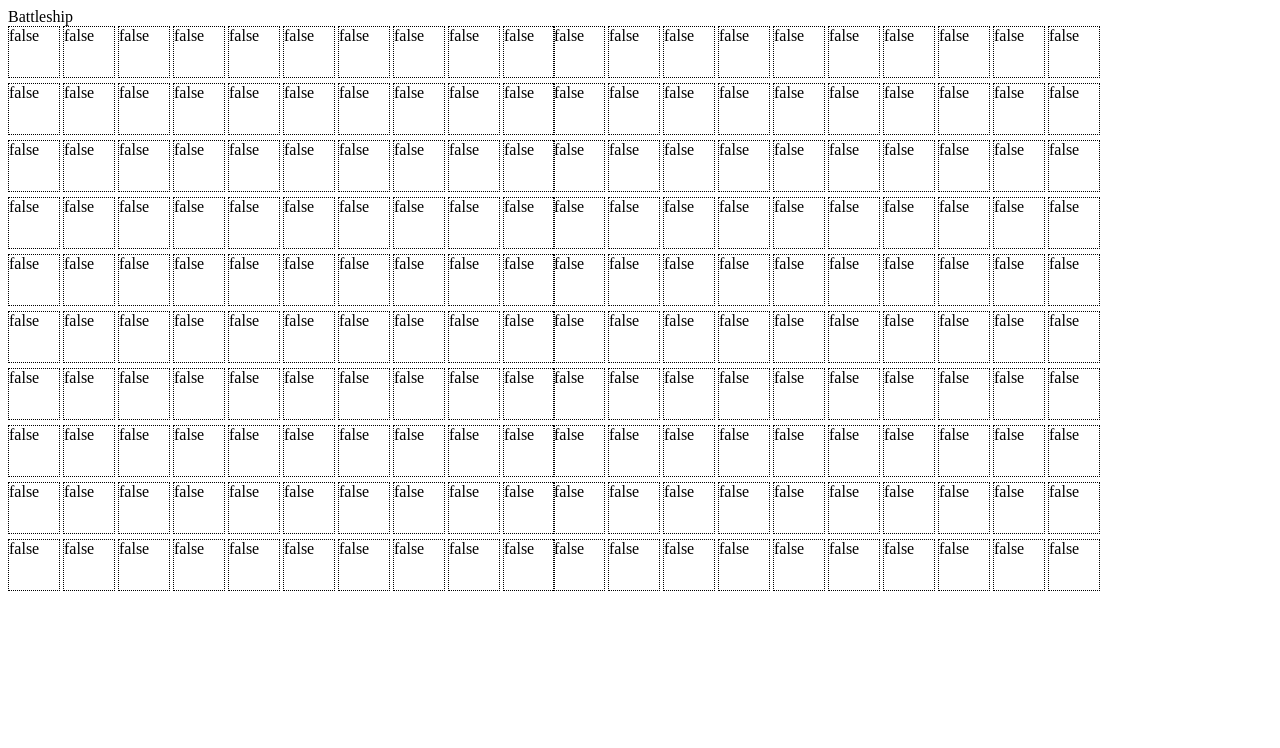
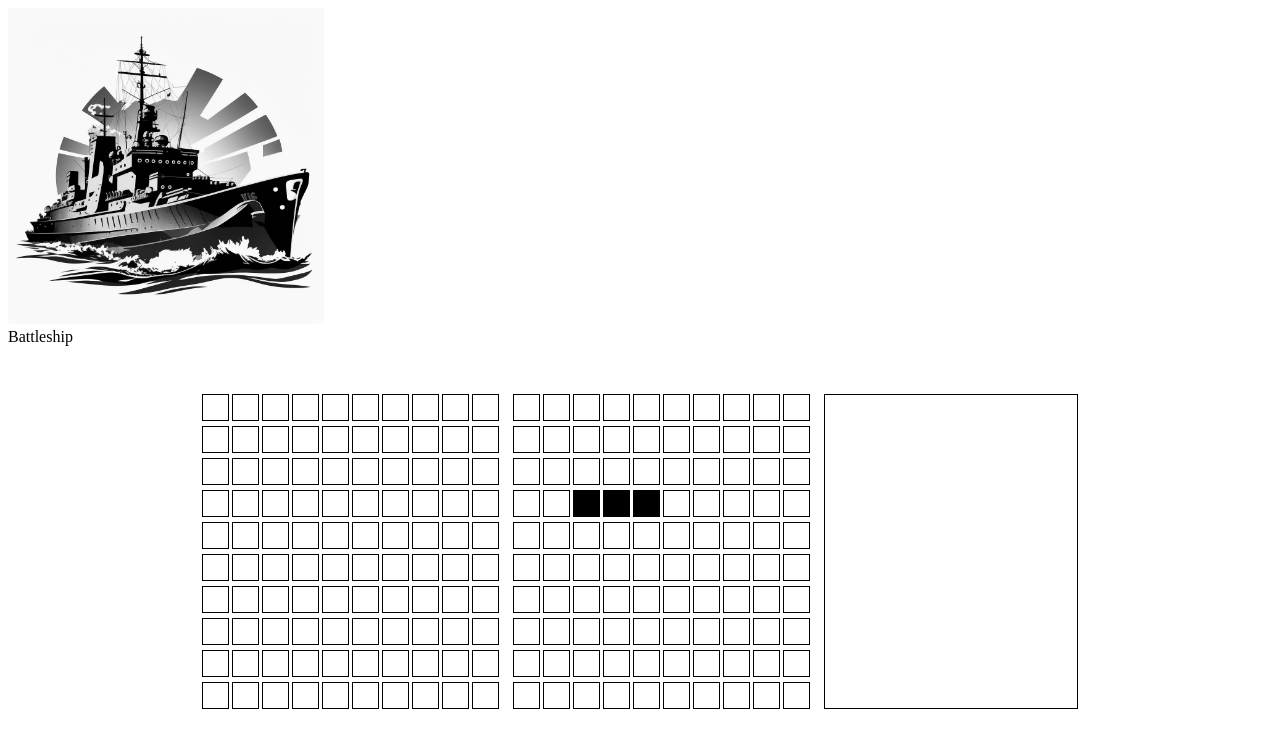
Before and after one commit to joshhartwig/top-battleshipjs, a website with bundled scripts: page index.html in a window 1280 px wide. Built offline with nearby package versions, Linux system fonts and the light colour scheme.

Commit message:
fixed various bugs in gameboard added styling

```diff
--- a/index.html
+++ b/index.html
@@ -10,6 +10,7 @@
 </head>
 <body>
   <div class="header">
+    <img src=".\img\battleship.png" alt="an image of a battleship">
     <div class="title">Battleship</div>
   </div>
   <div class="about"></div>
--- a/src/UI.js
+++ b/src/UI.js
@@ -7,10 +7,12 @@ const UI = (_containerID, _devMode = true, _playerBoard, _aiBoard) => {
   const createUI = (container) => {
     const aiBoard = document.createElement("div");
     aiBoard.classList.add("ai_board");
+    aiBoard.classList.add("board");
     aiBoard.setAttribute("id", "aiBoardID");
 
     const playerBoard = document.createElement("div");
     playerBoard.classList.add("player_board");
+    playerBoard.classList.add("board");
     playerBoard.setAttribute("id", "playerBoardID");
 
     const controls = document.createElement("div");
@@ -23,16 +25,19 @@ const UI = (_containerID, _devMode = true, _playerBoard, _aiBoard) => {
   };
 
   // Creates our gameboards, supply a board and a divID to hook into
-  const buildBoard = (board, containerId) => {
+  const buildBoard = (board, containerId, owner) => {
     const container = document.getElementById(containerId);
     const row = document.createElement("div");
+    let counter = 0;
     for (let r = 0; r < board.length; r++) {
       for (let c = 0; c < board[r].length; c++) {
         const cell = document.createElement("div");
         cell.classList.add(`r:${r}`);
         cell.classList.add(`c:${c}`);
         cell.classList.add("cell");
-        cell.innerText = board[r][c].ship;
+        cell.setAttribute("id", `${owner}:${counter}`);
+        counter++;
+        //cell.innerText = board[r][c].ship;
         container.appendChild(cell);
       }
       //container.appendChild(row);
@@ -40,19 +45,33 @@ const UI = (_containerID, _devMode = true, _playerBoard, _aiBoard) => {
   };
 
   // Loop through each element in our board and apply updates
-  const update = () => {
-    //TODO: loop through each board and update any changes
+  const updateBoard = () => {
+    let counter = 0;
+    for (let r = 0; r < playerBoard.length; r++) {
+      for (let c = 0; c < playerBoard.length; c++) {
+        if (playerBoard[r][c].ship) {
+          console.log(`r:${r}-c:${c}`);
+          const ship = document.getElementById(`p:${counter}`);
+          ship.classList.add("ship");
+        }
+        if (playerBoard[r][c].hit) {
+          const ship = document.getElementById(`p:${counter}`);
+          ship.classList.add("hit");
+        }
+        counter++;
+      }
+    }
   };
 
   // Initialize UI object
   const init = (() => {
     createUI(container);
-    buildBoard(playerBoard, "playerBoardID");
-    buildBoard(aiBoard, "aiBoardID");
+    buildBoard(playerBoard, "playerBoardID", "p");
+    buildBoard(aiBoard, "aiBoardID", "a");
   })();
 
   return {
-    update,
+    updateBoard,
   };
 };
 
--- a/src/game.js
+++ b/src/game.js
@@ -6,3 +6,9 @@ let player_score = 0;
 const playerBoard = new GameBoard(10, 10);
 const aiBoard = new GameBoard(10, 10);
 const ui = UI("container", true, playerBoard.board, aiBoard.board);
+
+playerBoard.PlaceShip(3, 2, 0, 3);
+ui.updateBoard();
+//TODO: add in ship selection 3 ships on the left size 4, 3, 2
+//TODO: once there are no more ships to place start game
+//TODO: While neither boards ships are sunk keep playing
--- a/src/gameboard.js
+++ b/src/gameboard.js
@@ -60,7 +60,7 @@ export class GameBoard {
   }
 
   PlaceShip(row, column, orientation, length) {
-    if (this.checkIfValidGrid(row, column, orientation, length)) {
+    if (this.CheckIfValidGrid(row, column, orientation, length)) {
       let r = row;
       let c = column;
       if (orientation === 0) {
--- a/style.css
+++ b/style.css
@@ -1,23 +1,47 @@
+img {
+  width:25%;
+}
+
 .container {
   display: flex;
+  justify-content: center;
+  margin-top: 3em;
 
+}
+
+.board {
+  margin-right: 1em;
 }
 
 .ai_board {
   display: inline-grid;
   grid-gap: 5px;
-  grid-template-columns: repeat(10,50px);
+  grid-template-columns: repeat(10,25px);
 }
 
 .player_board {
   display: inline-grid;
   grid-gap: 5px;
-  grid-template-columns: repeat(10,50px);
+  grid-template-columns: repeat(10,25px);
 }
+
 
 .cell {
   position: relative;
-  border: 1px dotted black;
-  width: 50px;
-  height: 50px;
+  border: 1px solid black;
+  width: 25px;
+  height: 25px;
 }
+
+.ship {
+  background-color: black;
+}
+
+.hit {
+  border: 2px solid red;
+}
+
+.controls {
+  width: 20%;
+  border: 1px solid black;
+}
```
Also changed, not shown: img/battleship.png (added), styles.css (deleted), 1 other file.
